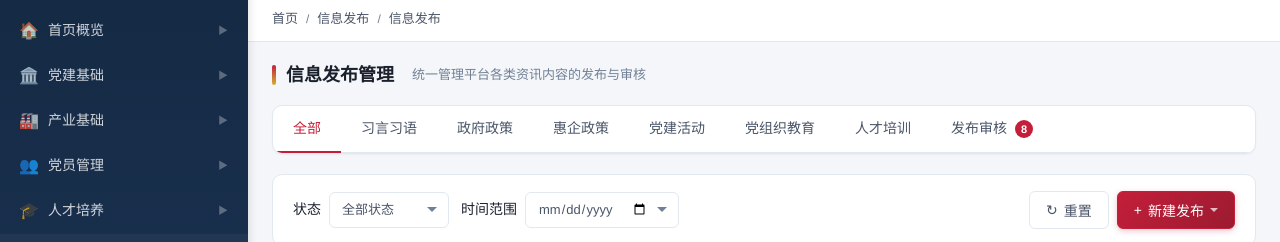
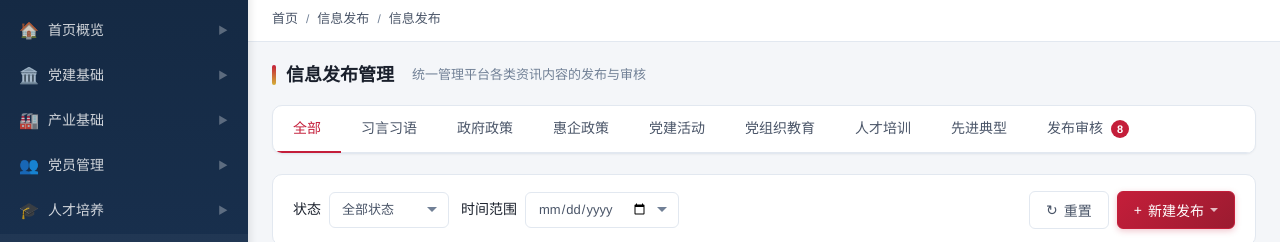
Before and after one commit to Lmt0827/party-building-platform, a website: page info_publish.html in a window 1280 px wide. Shown: the part 67-309 px from the top of the page. Drawn offline with Linux system fonts and the light colour scheme.

Commit message:
Update info_publish.html

```diff
--- a/info_publish.html
+++ b/info_publish.html
@@ -193,6 +193,7 @@
             <div class="tab-item" data-tab="activity">党建活动</div>
             <div class="tab-item" data-tab="edu">党组织教育</div>
             <div class="tab-item" data-tab="talent">人才培训</div>
+            <div class="tab-item" data-tab="model">先进典型</div>
             <div class="tab-item" data-tab="review">发布审核 <span class="tab-badge">8</span></div>
           </div>
         </div>
```
